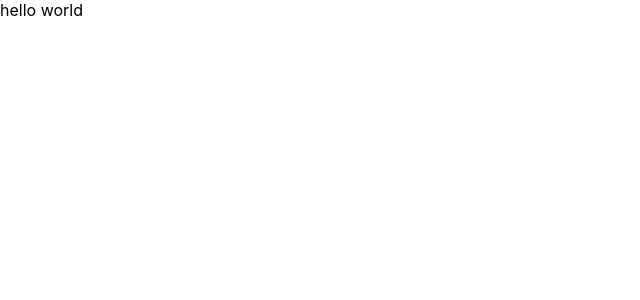
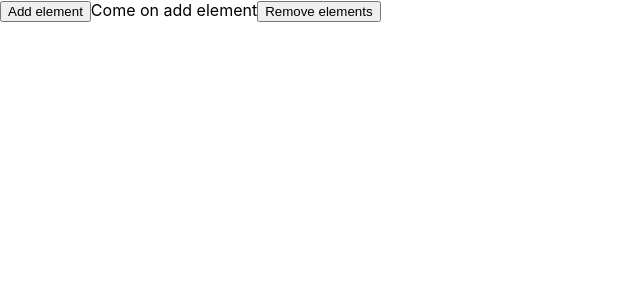
Before and after one commit to Fedor4994/TypeScript-training-1, a React (Create React App) app: page / in a window 1280 px wide. Shown: the top 300 px of the page, without its empty margins (0-640 px from the left). Built offline with nearby package versions, Linux system fonts and the light colour scheme.

Commit message:
Base state and props types

```diff
--- a/src/App.css
+++ /dev/null
@@ -1,38 +0,0 @@
-.App {
-  text-align: center;
-}
-
-.App-logo {
-  height: 40vmin;
-  pointer-events: none;
-}
-
-@media (prefers-reduced-motion: no-preference) {
-  .App-logo {
-    animation: App-logo-spin infinite 20s linear;
-  }
-}
-
-.App-header {
-  background-color: #282c34;
-  min-height: 100vh;
-  display: flex;
-  flex-direction: column;
-  align-items: center;
-  justify-content: center;
-  font-size: calc(10px + 2vmin);
-  color: white;
-}
-
-.App-link {
-  color: #61dafb;
-}
-
-@keyframes App-logo-spin {
-  from {
-    transform: rotate(0deg);
-  }
-  to {
-    transform: rotate(360deg);
-  }
-}
--- a/src/App.tsx
+++ b/src/App.tsx
@@ -1,7 +1,11 @@
-import "./App.css";
+import Counter from "./components/Counter";
 
 function App() {
-  return <div>hello world</div>;
+  return (
+    <div>
+      <Counter />
+    </div>
+  );
 }
 
 export default App;
--- /dev/null
+++ b/src/components/Counter.tsx
@@ -0,0 +1,34 @@
+import { useState } from "react";
+
+const Counter = () => {
+  const [numbers, setNumbers] = useState<number[]>([]);
+
+  const addNumber = () => {
+    const number = Number(prompt("Че добавить?"));
+    if (!isNaN(number)) {
+      setNumbers((prevNumbers) => [...prevNumbers, number]);
+    } else {
+      alert("its not a number");
+    }
+  };
+
+  const removeNumber = () => {
+    const number = Number(prompt("Че исключить?"));
+
+    setNumbers((prevNumbers) => prevNumbers.filter((num) => num !== number));
+  };
+  return (
+    <div>
+      <button onClick={addNumber}>Add element</button>
+      {numbers.length === 0 ? (
+        <span>Come on add element</span>
+      ) : (
+        <span>{numbers.join(", ")}</span>
+      )}
+
+      <button onClick={removeNumber}>Remove elements</button>
+    </div>
+  );
+};
+
+export default Counter;
--- /dev/null
+++ b/src/types/Counter.ts
@@ -0,0 +1,3 @@
+export interface CounterProps {
+  step: number;
+}
--- /dev/null
+++ b/src/types/index.ts
@@ -0,0 +1 @@
+export * from "./Counter";
```
